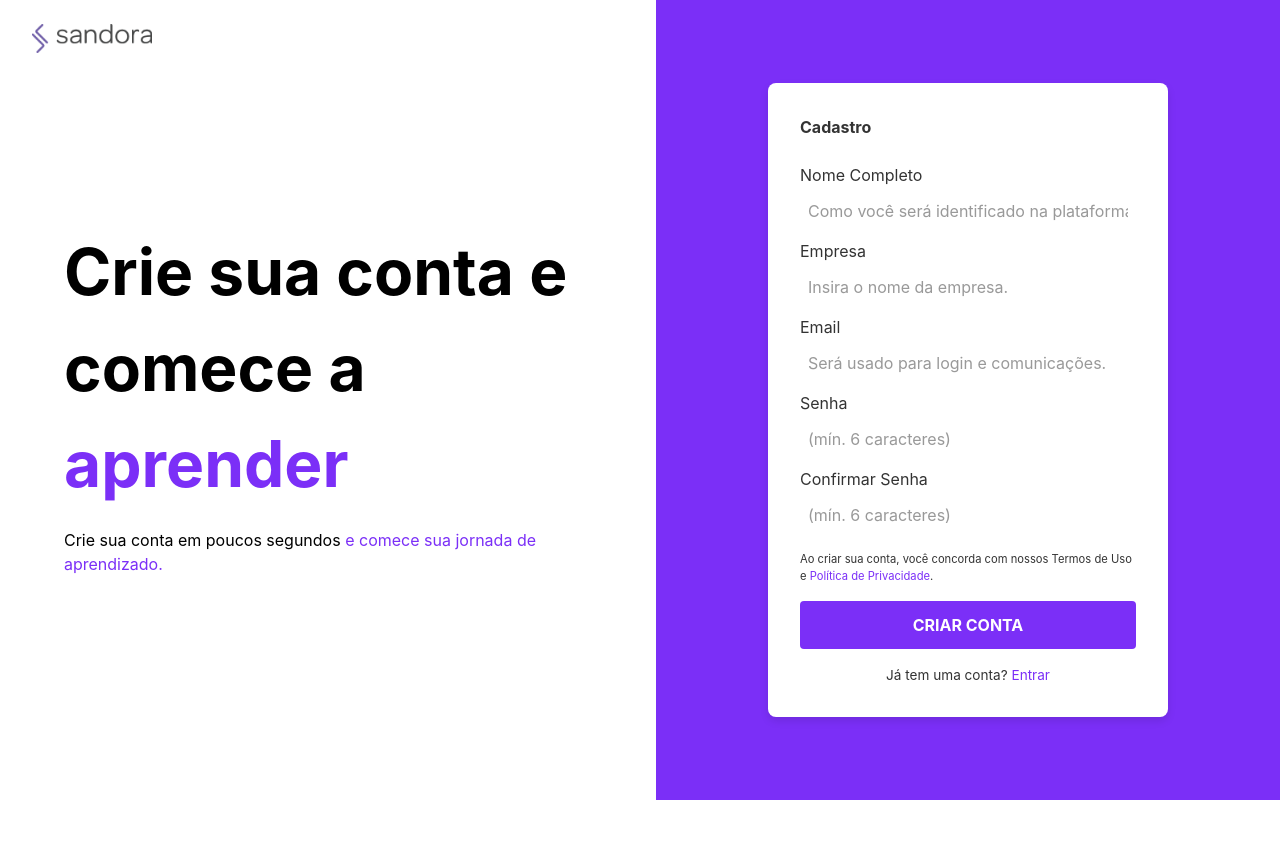
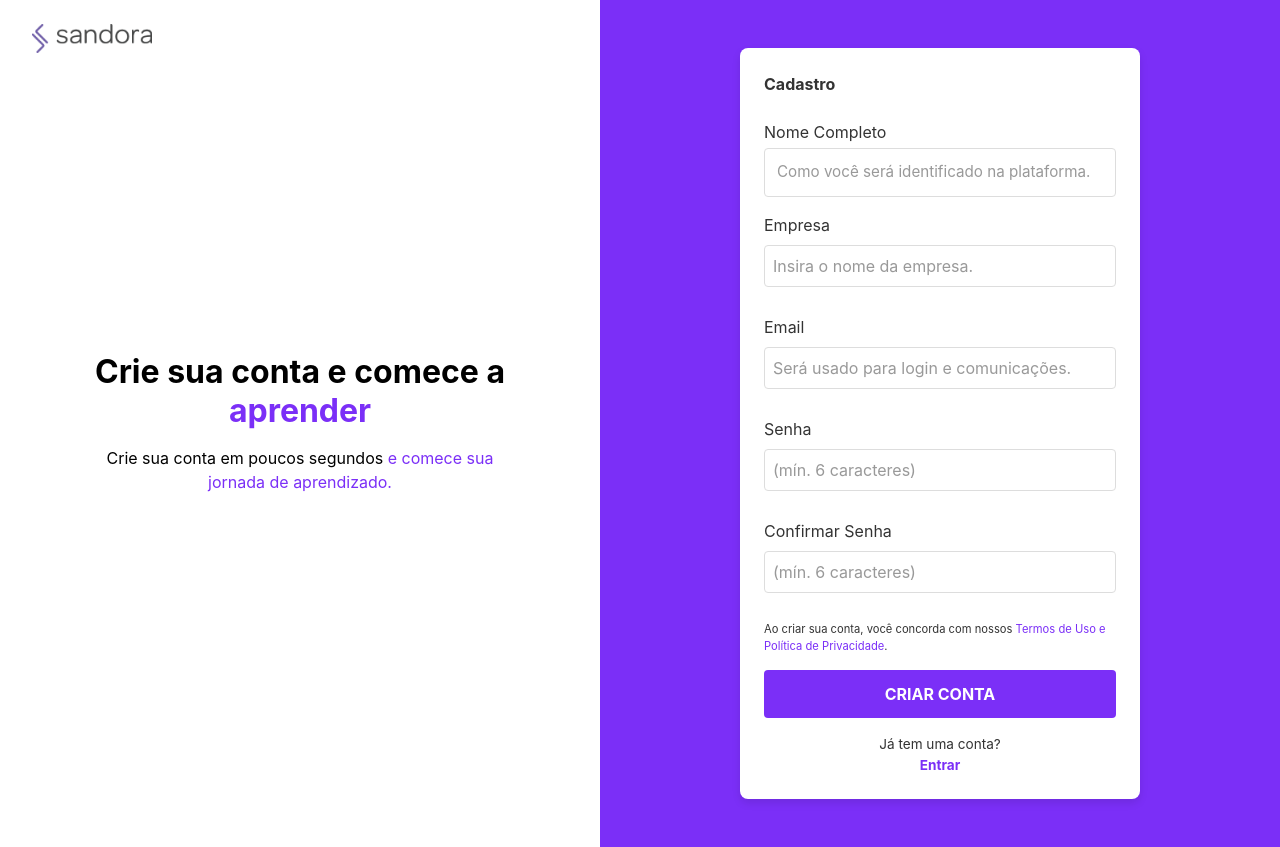
Before and after one commit to rayquezia03/login-app, a Next.js app: page /cadastro in a window 1280 px wide. Before the commit the page ends 800 px from the top, so only its background shows below. Built offline with nearby package versions, Linux system fonts and the light colour scheme.

Commit message:
adjs reponsiveness register

```diff
--- a/app/components/Cadastro.tsx
+++ b/app/components/Cadastro.tsx
@@ -7,6 +7,7 @@ import { yupResolver } from "@hookform/resolvers/yup";
 import * as yup from "yup";
 import { useRouter } from "next/navigation";
 import Image from "next/image";
+import "./cadastro.css";
 
 interface FormData {
   nomeCompleto: string;
@@ -44,79 +45,60 @@ export default function Cadastro() {
   const [isPrivacyModalOpen, setIsPrivacyModalOpen] = useState(false);
 
   return (
-    <div style={{ display: "flex", minHeight: "100vh", position: "relative" }}>
-      {/* LOGO */}
+    <div className="cadastro-container">
       <Image
+        className="logo"
         src="/logo_sandora.png"
         alt="Logo Sandora"
         width={120}
         height={40}
-        style={{
-          position: "absolute",
-          top: "1.5rem",
-          left: "2rem",
-          zIndex: 10,
-        }}
       />
 
-      {/* Lado esquerdo */}
-      <div
-        style={{
-          flex: 1,
-          backgroundColor: "white",
-          padding: "4rem",
-          display: "flex",
-          flexDirection: "column",
-          justifyContent: "center",
-          gap: "1rem",
-          fontFamily: "'Inter', sans-serif",
-        }}
-      >
-        <h2 style={{ fontWeight: 'bold', fontSize: '4rem' }}>
+      <div className="left-side">
+        <h2 style={{
+          fontWeight: 'bold',
+          fontSize: '2rem',
+          lineHeight: '1.2'
+        }}>
           <span style={{ color: 'black'}}>Crie sua conta e comece a </span>
           <span style={{ color: '#7B2FF7' }}>aprender</span>
         </h2>
-        <p style={{ fontSize: '1rem' }}>
+        <p style={{ fontSize: '1rem', maxWidth: '400px', margin: '0 auto' }}>
           <span style={{ color: 'black' }}>Crie sua conta em poucos segundos</span>
           <span style={{ color: '#7B2FF7' }}> e comece sua jornada de aprendizado.</span>
         </p>
       </div>
 
-      {/* Lado direito */}
-      <div
-        style={{
-          flex: 1,
-          backgroundColor: "#7B2FF7",
-          color: "white",
-          padding: "3rem",
-          display: "flex",
-          justifyContent: "center",
-          alignItems: "center",
-          fontFamily: "'Inter', sans-serif",
-        }}
-      >
-        <form
-          onSubmit={handleSubmit(onSubmit)}
-          style={{
+      <div className="right-side">
+        <form onSubmit={handleSubmit(onSubmit)} style={{
           backgroundColor: "white",
           borderRadius: "8px",
-            padding: "2rem",
+          padding: "1.5rem",
           color: "#333",
           width: "100%",
           maxWidth: "400px",
           boxShadow: "0 4px 8px rgb(0 0 0 / 0.1)",
+          margin: "0 auto"
         }}
           noValidate
         >
           <h3 style={{ marginBottom: "1.5rem", fontWeight: "bold" }}>Cadastro</h3>
 
-          <label>
+          <label style={{ display: 'block', marginBottom: '0.5rem' }}>
             Nome Completo
             <input
               type="text"
               placeholder="Como você será identificado na plataforma."
               {...register("nomeCompleto")}
-              style={{ width: "100%", padding: "0.5rem", marginTop: "0.25rem", marginBottom: "0.5rem" }}
+              style={{
+                width: "100%",
+                padding: "0.75rem",
+                marginTop: "0.25rem",
+                marginBottom: "0.5rem",
+                borderRadius: "4px",
+                border: "1px solid #ddd",
+                fontSize: "0.95rem"
+              }}
             />
             <p style={{ color: "red", fontSize: "0.8rem" }}>{errors.nomeCompleto?.message}</p>
           </label>
@@ -167,13 +149,12 @@ export default function Cadastro() {
 
           <p style={{ fontSize: "0.7rem", marginTop: "0.5rem" }}>
             Ao criar sua conta, você concorda com nossos{" "}
-            <a href="#" style={{ color: "#7B2FblaF7" }} onClick={(e) => {
+            <a href="#" style={{ color: "#7B2FF7" }} onClick={(e) => {
               e.preventDefault();
               setIsTermsModalOpen(true);
             }}>
-              Termos de Uso
+              Termos de Uso e
             </a>{" "}
-            e{" "}
             <a href="#" style={{ color: "#7B2FF7" }} onClick={(e) => {
               e.preventDefault();
               setIsPrivacyModalOpen(true);
@@ -195,6 +176,14 @@ export default function Cadastro() {
               fontWeight: "bold",
               marginTop: "1rem",
               cursor: "pointer",
+              fontSize: "1rem",
+              transition: "background-color 0.3s ease"
+            }}
+            onMouseOver={(e) => {
+              (e.target as HTMLButtonElement).style.backgroundColor = "#6624e0";
+            }}
+            onMouseOut={(e) => {
+              (e.target as HTMLButtonElement).style.backgroundColor = "#7B2FF7";
             }}
           >
             CRIAR CONTA
--- /dev/null
+++ b/app/components/cadastro.css
@@ -0,0 +1,149 @@
+.cadastro-container {
+  display: flex;
+  min-height: 100vh;
+  position: relative;
+}
+
+.logo {
+  position: absolute;
+  top: 1.5rem;
+  left: 2rem;
+  z-index: 10;
+}
+
+.left-side {
+  flex: 1;
+  background-color: white;
+  padding: 4rem;
+  display: flex;
+  flex-direction: column;
+  justify-content: center;
+  gap: 1rem;
+  font-family: 'Inter', sans-serif;
+  max-width: 600px;
+  width: 100%;
+  text-align: center;
+}
+
+.left-side h2 {
+  color: black;
+  font-weight: bold;
+  font-size: 4rem;
+  margin: 0;
+  line-height: 1.2;
+}
+
+.left-side h2 span {
+  display: inline;
+}
+
+.left-side h2 span:first-child {
+  color: black;
+}
+
+.left-side h2 span:last-child {
+  color: #7B2FF7;
+}
+
+.left-side p {
+  color: black;
+  font-size: 1rem;
+  margin: 0;
+  max-width: 400px;
+  margin: 0 auto;
+}
+
+.left-side p span:first-child {
+  color: black;
+}
+
+.left-side p span:last-child {
+  color: #7B2FF7;
+}
+
+.right-side {
+  flex: 1;
+  background-color: #7B2FF7;
+  color: white;
+  padding: 3rem;
+  display: flex;
+  justify-content: center;
+  align-items: center;
+  font-family: 'Inter', sans-serif;
+}
+
+.right-side form {
+  background-color: white;
+  border-radius: 8px;
+  padding: 2rem;
+  color: #333;
+  width: 100%;
+  max-width: 400px;
+  box-shadow: 0 4px 8px rgb(0 0 0 / 0.1);
+}
+
+.right-side form h3 {
+  margin-bottom: 1.5rem;
+  font-weight: bold;
+  margin: 0;
+}
+
+.right-side form label {
+  display: flex;
+  flex-direction: column;
+  gap: 0.25rem;
+  margin-bottom: 1rem;
+}
+
+.right-side form input {
+  width: 100%;
+  padding: 0.5rem;
+  border: 1px solid #ddd;
+  border-radius: 4px;
+  font-size: 1rem;
+}
+
+.right-side form button {
+  width: 100%;
+  padding: 0.75rem;
+  background-color: #7B2FF7;
+  color: white;
+  border: none;
+  border-radius: 4px;
+  cursor: pointer;
+  font-weight: bold;
+  transition: background-color 0.2s;
+}
+
+.right-side form button:hover {
+  background-color: #6626e0;
+}
+
+.right-side form .error {
+  color: red;
+  font-size: 0.8rem;
+  margin: 0;
+}
+
+@media (max-width: 768px) {
+  .cadastro-container {
+    flex-direction: column;
+  }
+
+  .left-side {
+    padding: 2rem;
+  }
+
+  .right-side {
+    padding: 2rem;
+  }
+
+  .left-side h2 {
+    font-size: 2.5rem;
+  }
+
+  .right-side form {
+    max-width: 100%;
+    margin: 0 auto;
+  }
+}
```
Lines whose indentation alone changed are shown as unchanged.
